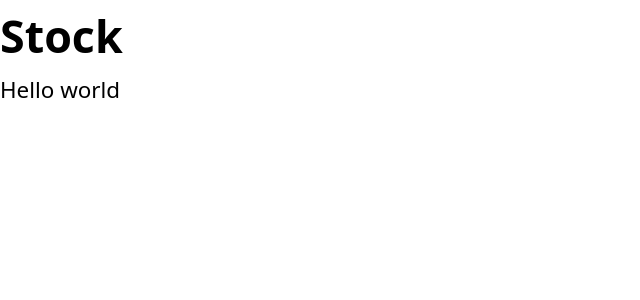
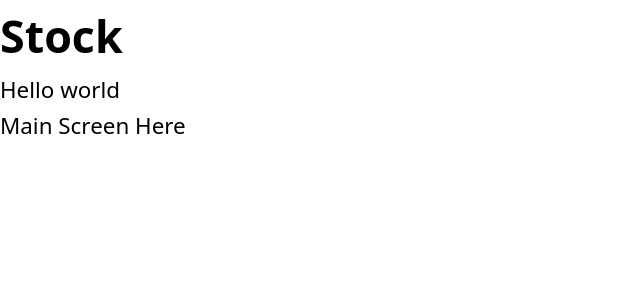
Before and after one commit to dolevoper/int-fs-june-23-stock, a React (Vite) app in the folder stock-app/: page / in a window 1280 px wide. Shown: the top 300 px of the page, without its empty margins (0-640 px from the left). Built offline with nearby package versions, Linux system fonts and the light colour scheme.

Commit message:
router finishes

```diff
--- a/stock-app/src/App.tsx
+++ b/stock-app/src/App.tsx
@@ -1,8 +1,11 @@
+import { Outlet } from "react-router";
+
 export function App() {
   return (
     <main>
       <h1>Stock</h1>
       <p>Hello world</p>
+      <Outlet />
     </main>
   );
 }
--- /dev/null
+++ b/stock-app/src/TestComponent.tsx
@@ -0,0 +1,7 @@
+const TestComponent = () => {
+  return (
+    <div>TestComponent</div>
+  )
+}
+
+export default TestComponent
--- a/stock-app/src/router.tsx
+++ b/stock-app/src/router.tsx
@@ -1,5 +1,6 @@
 import { createBrowserRouter } from "react-router-dom";
 import { App } from "./App";
+import TestComponent from "./TestComponent";
 
 export const router = createBrowserRouter([
   {
@@ -10,6 +11,10 @@ export const router = createBrowserRouter([
         index: true,
         element: <p>Main Screen Here</p>,
       },
+      {
+        path: "/newItem",
+        Component: TestComponent,
+      },
     ],
   },
 ]);
```
